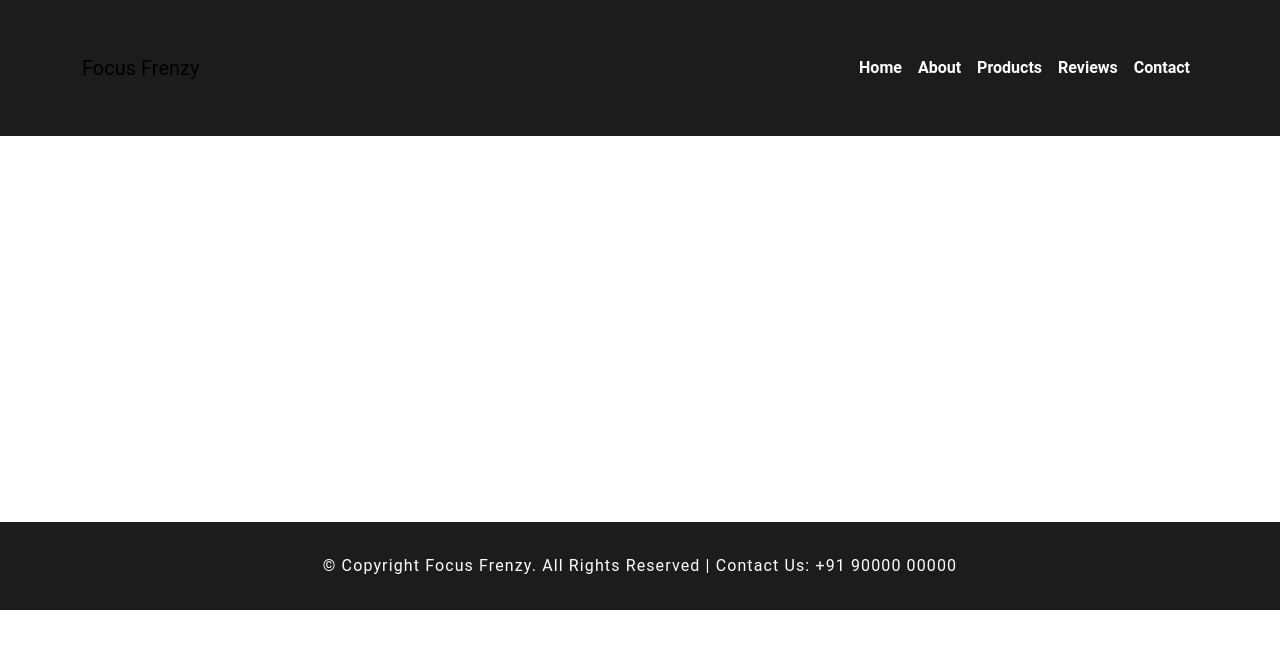
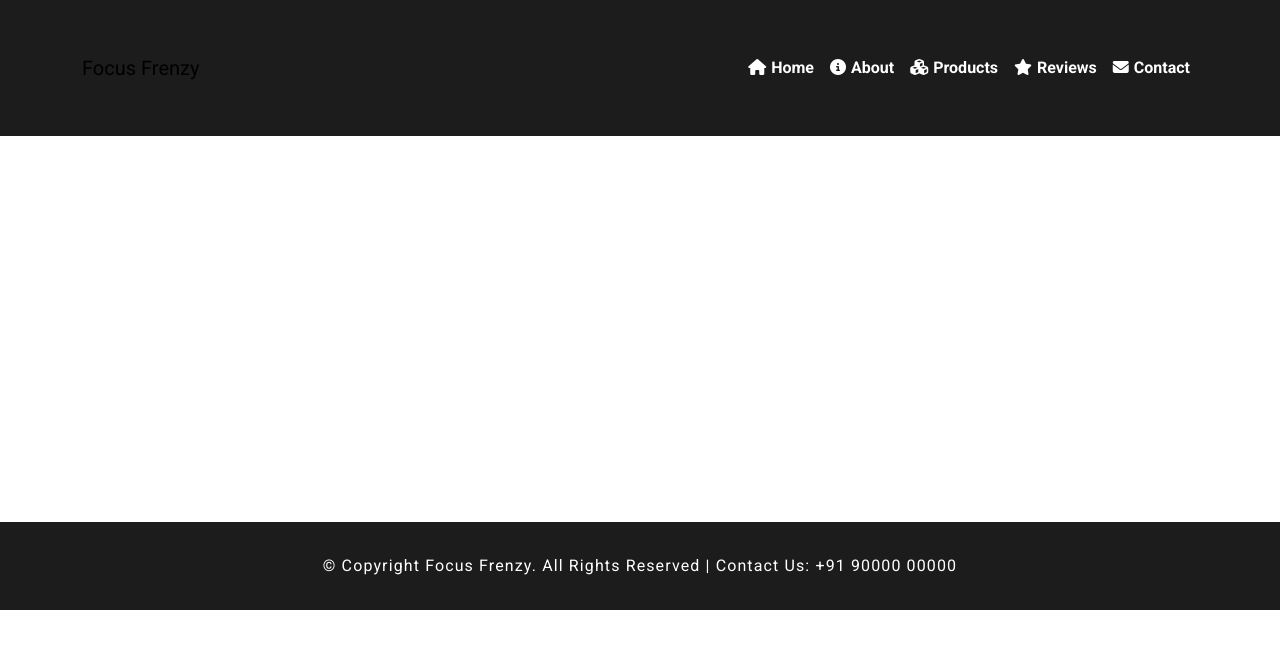
Before and after one commit to amolkanago/Focus-Frenzy, a plain HTML site: page about.html in a window 1280 px wide. Drawn offline with nearby package versions, Linux system fonts and the light colour scheme; a web font is replaced by a local one.

Commit message:
modified about and review.html

```diff
--- a/about.html
+++ b/about.html
@@ -7,7 +7,20 @@
     <link href="https://cdn.jsdelivr.net/npm/bootstrap@5.3.2/dist/css/bootstrap.min.css" rel="stylesheet"
         integrity="sha384-T3c6CoIi6uLrA9TneNEoa7RxnatzjcDSCmG1MXxSR1GAsXEV/Dwwykc2MPK8M2HN" crossorigin="anonymous" />
     <link rel="icon" type="image/png" href="images/logo.png">
+    <!-- font links -->
+    <link rel="preconnect" href="https://fonts.googleapis.com">
+    <link rel="preconnect" href="https://fonts.gstatic.com" crossorigin>
+    <link
+        href="https://fonts.googleapis.com/css2?family=Jost:wght@100;200;300;400;500;600;700&family=Kaisei+Tokumin:wght@400;700;800&family=Lato&family=Poppins:ital,wght@0,300;1,300&family=Roboto:wght@100;300;400;500;700&display=swap"
+        rel="stylesheet">
+    <!-- font links -->
+
+    <!-- These are icon links -->
+    <link rel="stylesheet" href="assets/css/all.min.css">
+    <link rel="stylesheet" href="assets/css/solid.css">
+    <!-- These are icon links -->
     <link rel="stylesheet" href="CSS/style.css" />
+
     <title>About Focus Frenzy</title>
 </head>
 
@@ -24,20 +37,31 @@
                 <div class="collapse navbar-collapse" id="navbarSupportedContent">
                     <ul class="navbar-nav ms-auto mb-2 mb-lg-0">
                         <li class="nav-item">
-                            <a class="nav-link" href="index.html">Home</a>
+                            <a class="nav-link active" aria-current="page" href="index.html">
+                                <i class="fas fa-home nav-icon"></i>Home
+                            </a>
                         </li>
                         <li class="nav-item">
-                            <a class="nav-link text-capitalize" href="#">About</a>
+                            <a class="nav-link text-capitalize" href="about.html">
+                                <i class="fas fa-info-circle nav-icon"></i>About
+                            </a>
                         </li>
                         <li class="nav-item">
-                            <a class="nav-link text-capitalize" href="Product.html">Products</a>
+                            <a class="nav-link text-capitalize" href="Product.html">
+                                <i class="fas fa-cubes nav-icon"></i>Products
+                            </a>
                         </li>
                         <li class="nav-item">
-                            <a class="nav-link text-capitalize" href="review.html">Reviews</a>
+                            <a class="nav-link text-capitalize" href="review.html">
+                                <i class="fas fa-star nav-icon"></i>Reviews
+                            </a>
                         </li>
                         <li class="nav-item">
-                            <a class="nav-link text-capitalize" href="contact.html">Contact</a>
+                            <a class="nav-link text-capitalize" href="contact.html">
+                                <i class="fas fa-envelope nav-icon"></i>Contact
+                            </a>
                         </li>
+                    </ul>
                     </ul>
                 </div>
             </div>
```
Also changed, not shown: review.html (+2 -0 lines).
